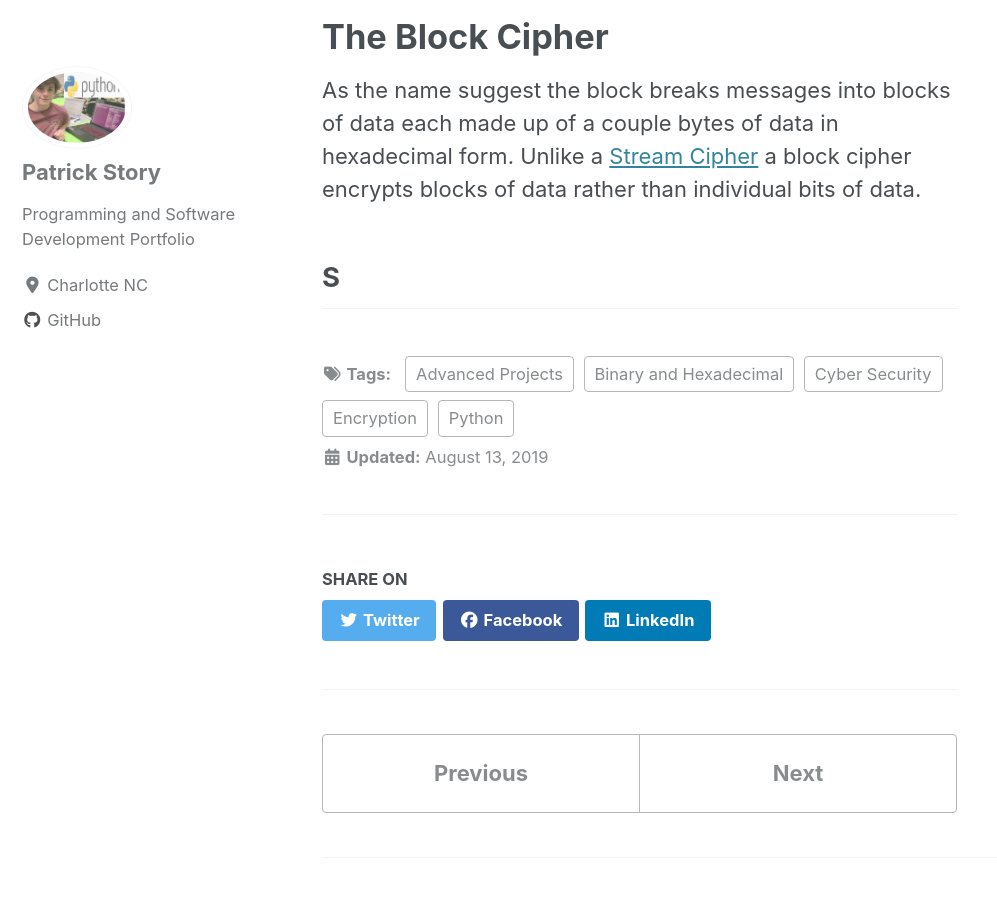
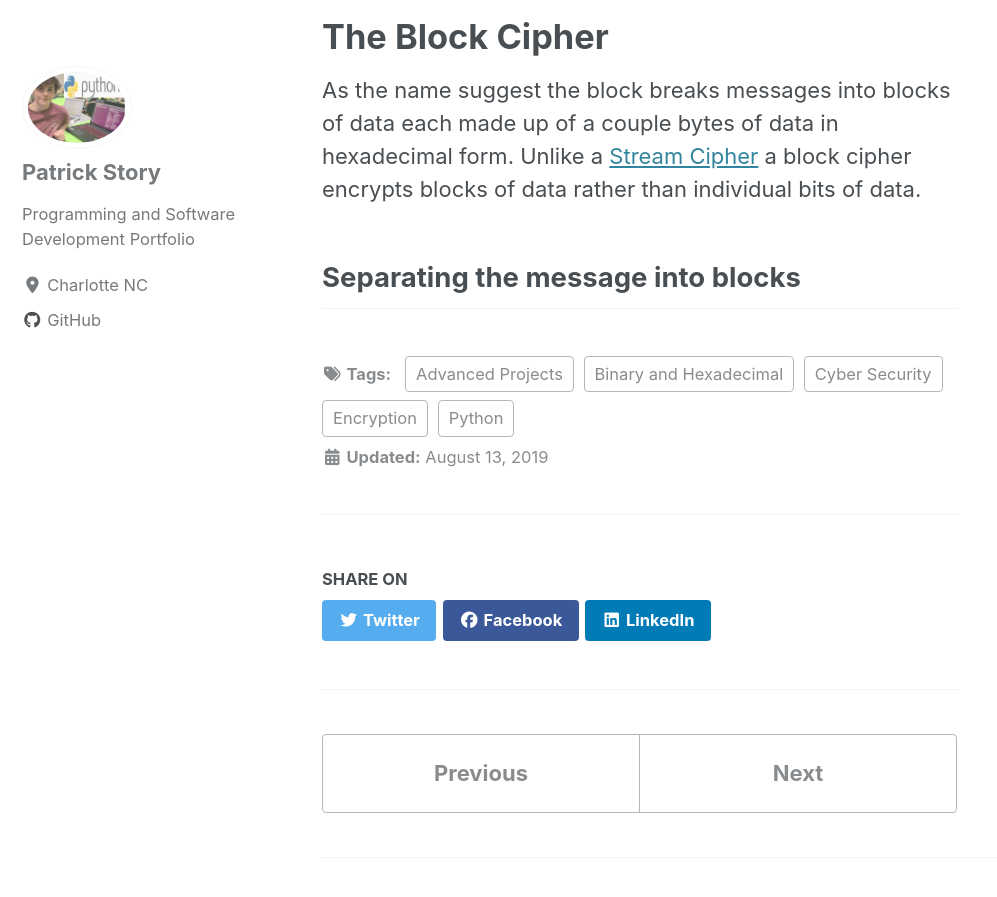
Before and after one commit to Patchyst/Patchyst.github.io, a Jekyll site: the page built from _posts/2019-08-13-BlockCipher.md, in a window 1280 px wide and 900 px high, scrolled down 736 px. Shown: the top 897 px of the window, without its empty margins (0-997 px from the left). Built offline with Jekyll 4.4.1, drawn with Linux system fonts in a browser that asks for light colours; cached includes are drawn as plain includes; nearby versions of some CDN libraries.

Commit message:
updating Block Cipher Project

```diff
--- a/_posts/2019-08-13-BlockCipher.md
+++ b/_posts/2019-08-13-BlockCipher.md
@@ -9,4 +9,4 @@ excerpt: ""
 Before starting on this project you should have a solid understanding of index values and hexadecimal. If not you can check out these two posts I wrote on both topics: [Index Values](https://patchyst.github.io/indexASCII/), [Hexadecimal Numbers](https://patchyst.github.io/hexadecimalandcharactercodes/)
 # The Block Cipher
 As the name suggest the block breaks messages into blocks of data each made up of a couple bytes of data in hexadecimal form. Unlike a [Stream Cipher](https://patchyst.github.io/indexASCII/) a block cipher encrypts blocks of data rather than individual bits of data.
-## S
+## Separating the message into blocks
```
